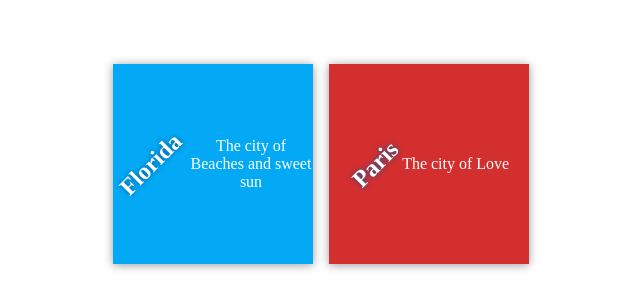
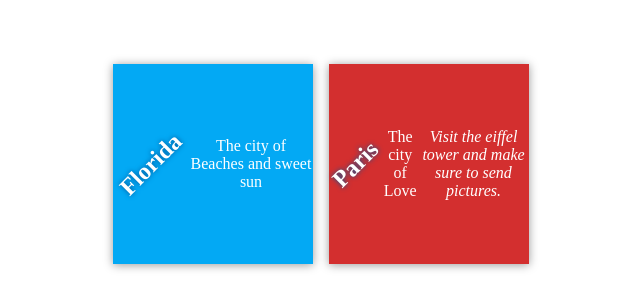
Before and after one commit to Lornzyy/my-travel-plans, a plain HTML site: page index.html in a window 1280 px wide. Shown: the part 236-544 px from the top of the page, without its empty margins (319-959 px from the left). Drawn offline with Linux system fonts and the light colour scheme.

Commit message:
Update index.html

```diff
--- a/index.html
+++ b/index.html
@@ -18,6 +18,7 @@
             <div class="destination" id="paris">
                 <h2>Paris</h2>
                 <p>The city of Love</p>
+                <em>Visit the eiffel tower and make sure to send pictures.</em>
             </div>
         </div>
     </div>
```
